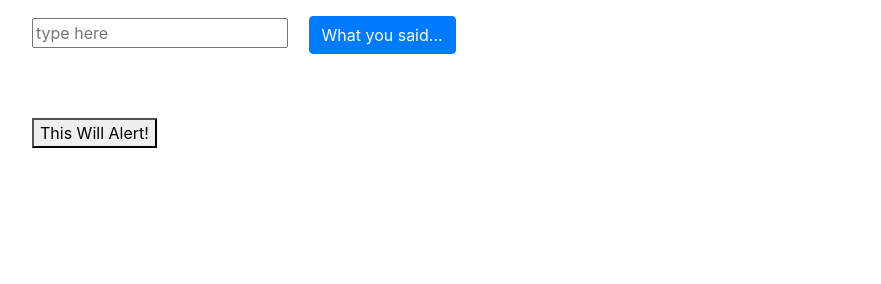
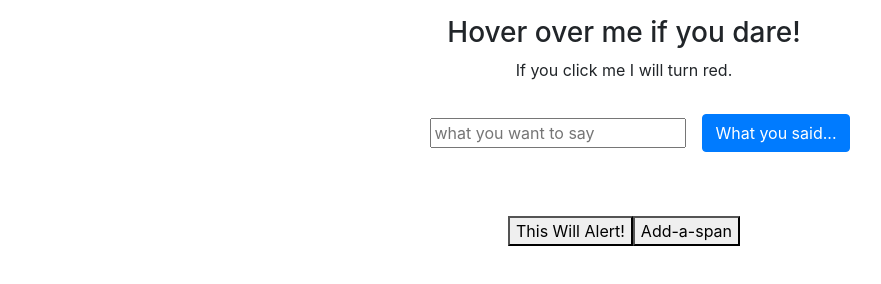
Before and after one commit to natedebenedetti/manipulating-html-with-DOM-lab, a plain HTML site: page index.html in a window 1280 px wide. Shown: the whole page, without its empty margins (16-897 px from the left). Drawn offline with nearby package versions, Linux system fonts and the light colour scheme.

Commit message:
everything except step 6 complete

```diff
--- a/index.html
+++ b/index.html
@@ -14,14 +14,22 @@
     <script src="https://stackpath.bootstrapcdn.com/bootstrap/4.2.1/js/bootstrap.min.js" integrity="sha384-B0UglyR+jN6CkvvICOB2joaf5I4l3gm9GU6Hc1og6Ls7i6U/mkkaduKaBhlAXv9k"
         crossorigin="anonymous"></script>
     <script src="scripts.js"></script>
+    <link rel="stylesheet" href="styles.css">
+
     <title>DOM</title>
 </head>
 
 <body>
-    <form> <!-- Step 2-->
-        <input type="text" id="btnText" placeholder="type here" class="ml-5" >
+    <div id="colorDiv" class="h-100 text-center m-3">
+        <h3>Hover over me if you dare!</h3>
+        <p id="p1">If you click me I will turn red.</p>
+    </div>
+
+    <form class="d-flex justify-content-center align-items-center"> <!-- Step 2-->
+        <input type="text" id="formText1" placeholder="what you want to say" class="ml-5" >
         <input type="button" id="btnSubmit" class="btn btn-primary m-3" value="What you said...">
     </form>
+
 </body>
 
 </html>
--- a/scripts.js
+++ b/scripts.js
@@ -1,18 +1,78 @@
-document.addEventListener("DOMContentLoaded", function(event) { // waits for html to load before running any javascript
+document.addEventListener("DOMContentLoaded", function (event) { // waits for html to load before running any javascript
 
-    // step 1
+    // step 1. Creates button without using HTML adds a label to the button and some styling
     let btn1 = document.createElement("button");
     let btnTxt = document.createTextNode("This Will Alert!");
     btn1.appendChild(btnTxt);
-    document.body.appendChild(btn1);
-    btn1.style.margin = '3em';
-    btn1.style.borderColor = 'black';
 
-    btn1.addEventListener('click', function () {
-        alert('I TOLD YOU THIS WOULD ALERT!!');
+    let btnDiv = document.createElement('div'); // added in as a way of containing the buttons for use to manipulate their layout on the page.
+    document.body.appendChild(btnDiv);
+    btnDiv.appendChild(btn1);
+    btnDiv.style.display = 'flex';
+    btnDiv.style.justifyContent = 'center';
+    btnDiv.style.margin = '3em';
+
+
+    btn1.addEventListener('click', function () { //alerts a message whent the button above is clicked.
+        alert('I WARNED YOU!');
     });
 
-    //step 2
+    //step 2. Creates a couple of variable and associates them with the two form elements created in my HTML.
+    let btn2 = document.getElementById('btnSubmit');
+    let formText1 = document.getElementById('formText1');
+
+    btn2.addEventListener('click', function () { //alerts whatever the user types into the text input of the form.
+        event.preventDefault();
+        alert(formText1.value);
+
+    });
+    //step 3. //Links to a div created in HTML and creates 2 event listeners that change the background color and text color when moused over and reverts back when mouse leaves.
+    let colorDiv = document.getElementById('colorDiv');
+
+    colorDiv.addEventListener('mouseover', function () {
+        colorDiv.style.backgroundColor = '' + randomColor() + '';
+        colorDiv.style.color = '' + randomColor() + '';
+    });
+    colorDiv.addEventListener('mouseout', function () {
+        colorDiv.style.backgroundColor = 'white';
+        colorDiv.style.color = 'black';
+    });
+
+    //step 4. Linking to paragragh element created in HTML and changing color on click event.
+    let p = document.getElementById('p1');
+    p1.addEventListener('click', function () {
+        p1.style.color = '' + randomColor() + '';
+    })
+
+    // part of step 4... function to create random color that is used to change color of paragraph text every click.
+    function randomColor() {
+        let R = Math.floor(Math.random() * 245);
+        let G = Math.floor(Math.random() * 250);
+        let B = Math.floor(Math.random() * 255);
+        return 'rgb(' + R + ',' + G + ',' + B + ')';
+    };
+
+
+    // step 5. button, empty div, and event listener created in JS that creates a span with my Name and adds it to the div with every button click.
+    let spanDiv = document.createElement('div');
+    spanDiv.style.textAlign = 'center';
+    spanDiv.style.color = '' + randomColor() + '';
+    let btn3 = document.createElement('button');
+    let btn3Text = document.createTextNode('Add-a-span');
+    let nameSpan = document.createElement('span');
+    let myName = document.createTextNode('Nate DeBenedetti');
+
+    btn3.appendChild(btn3Text);
+    btnDiv.appendChild(btn3);
+    document.body.appendChild(spanDiv);
+
+    btn3.addEventListener('click', function () {
+        nameSpan.appendChild(myName);
+        spanDiv.appendChild(nameSpan);
+        nameSpan.style.alignItems = 'center';
+    });
+
+    //step 6. Array created in JS and Linked to ul created in HTML.
 
 
 
```
